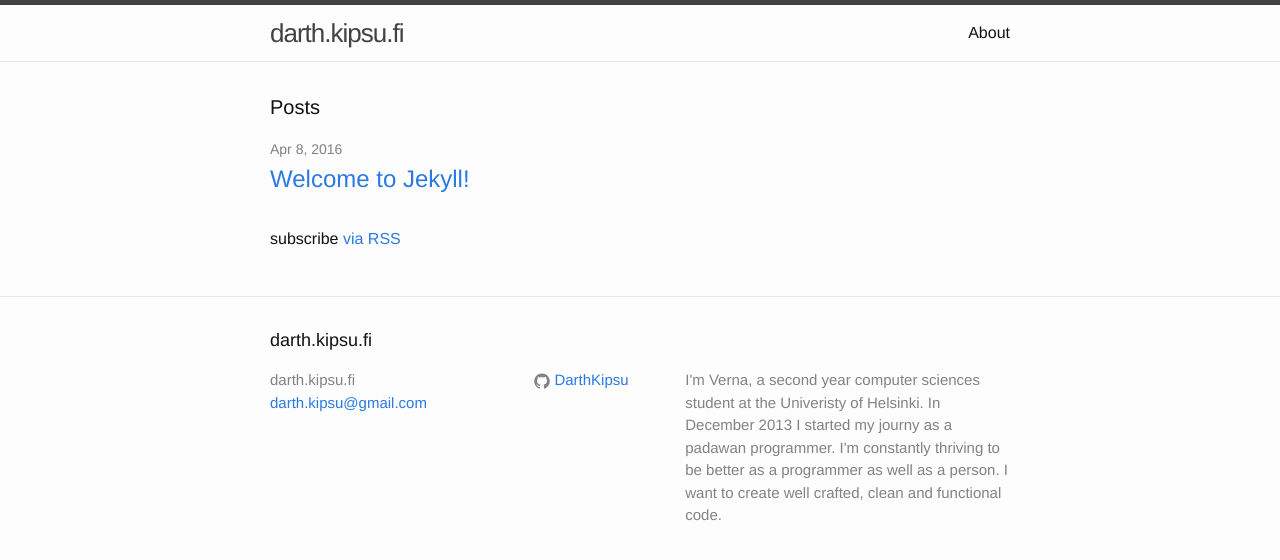
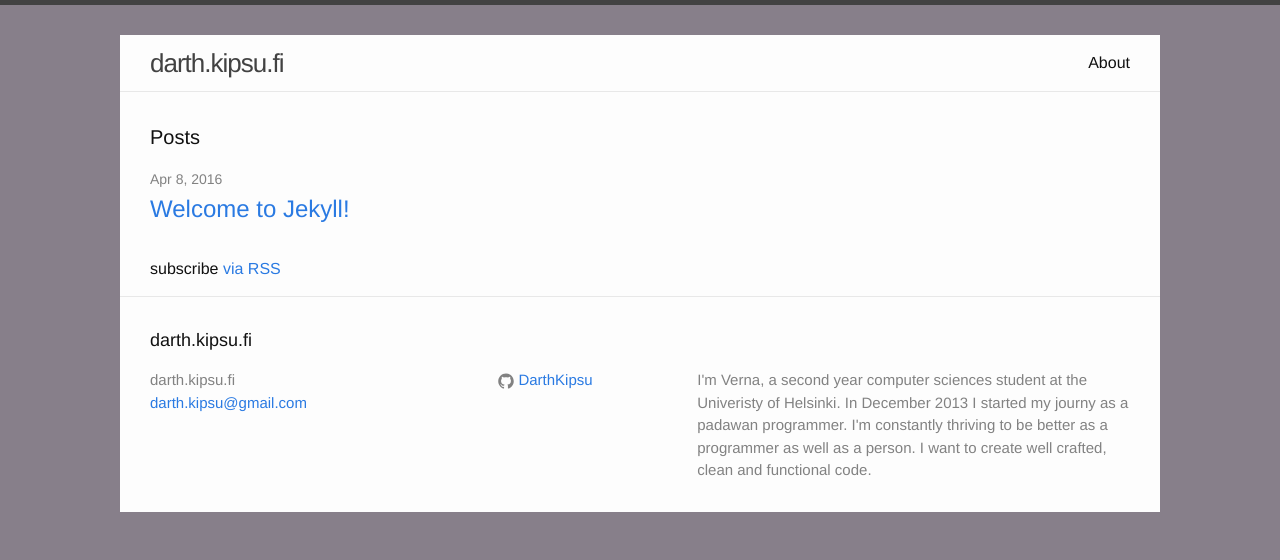
Before and after one commit to DarthKipsu/DarthKipsu.github.io, a Jekyll site: the page built from index.html, in a window 1280 px wide. Shown: the top 560 px of the page. Built offline with Jekyll 4.4.1, drawn with Linux system fonts in a browser that asks for light colours.

Commit message:
change background to wrap around box

```diff
--- a/_includes/footer.html
+++ b/_includes/footer.html
@@ -1,6 +1,6 @@
 <footer class="site-footer">
 
-  <div class="wrapper">
+  <div class="wrapper footer-content">
 
     <h2 class="footer-heading">{{ site.title }}</h2>
 
--- a/_includes/header.html
+++ b/_includes/header.html
@@ -1,6 +1,6 @@
 <header class="site-header">
 
-  <div class="wrapper">
+  <div class="wrapper header-content">
 
     <a class="site-title" href="{{ site.baseurl }}/">{{ site.title }}</a>
 
--- a/_layouts/default.html
+++ b/_layouts/default.html
@@ -7,8 +7,8 @@
 
     {% include header.html %}
 
-    <div class="page-content">
-      <div class="wrapper">
+    <div class="page">
+      <div class="wrapper page-content">
         {{ content }}
       </div>
     </div>
--- a/_sass/_layout.scss
+++ b/_sass/_layout.scss
@@ -3,11 +3,16 @@
  */
 .site-header {
     border-top: 5px solid $grey-color-dark;
-    border-bottom: 1px solid $grey-color-light;
     min-height: 56px;
+    padding-top: $spacing-unit;
 
     // Positioning context for the mobile navigation icon
     position: relative;
+
+    > .header-content {
+      border-bottom: 1px solid $grey-color-light;
+      background-color: $content-bg-color;
+    }
 }
 
 .site-title {
@@ -98,8 +103,12 @@
  * Site footer
  */
 .site-footer {
-    border-top: 1px solid $grey-color-light;
-    padding: $spacing-unit 0;
+
+    > .footer-content {
+      border-top: 1px solid $grey-color-light;
+      padding-top: $spacing-unit;
+      background-color: $content-bg-color;
+    }
 }
 
 .footer-heading {
@@ -167,8 +176,12 @@
 /**
  * Page content
  */
-.page-content {
-    padding: $spacing-unit 0;
+.page {
+
+    > .page-content {
+      background-color: $content-bg-color;
+      padding-top: $spacing-unit;
+    }
 }
 
 .page-heading {
--- a/css/main.scss
+++ b/css/main.scss
@@ -15,7 +15,8 @@ $base-line-height: 1.5;
 $spacing-unit:     30px;
 
 $text-color:       #111;
-$background-color: #fdfdfd;
+$background-color: #877F8A;
+$content-bg-color:    #fdfdfd;
 $brand-color:      #2a7ae2;
 
 $grey-color:       #828282;
@@ -23,7 +24,7 @@ $grey-color-light: lighten($grey-color, 40%);
 $grey-color-dark:  darken($grey-color, 25%);
 
 // Width of the content area
-$content-width:    800px;
+$content-width:    1040px;
 
 $on-palm:          600px;
 $on-laptop:        800px;
```
